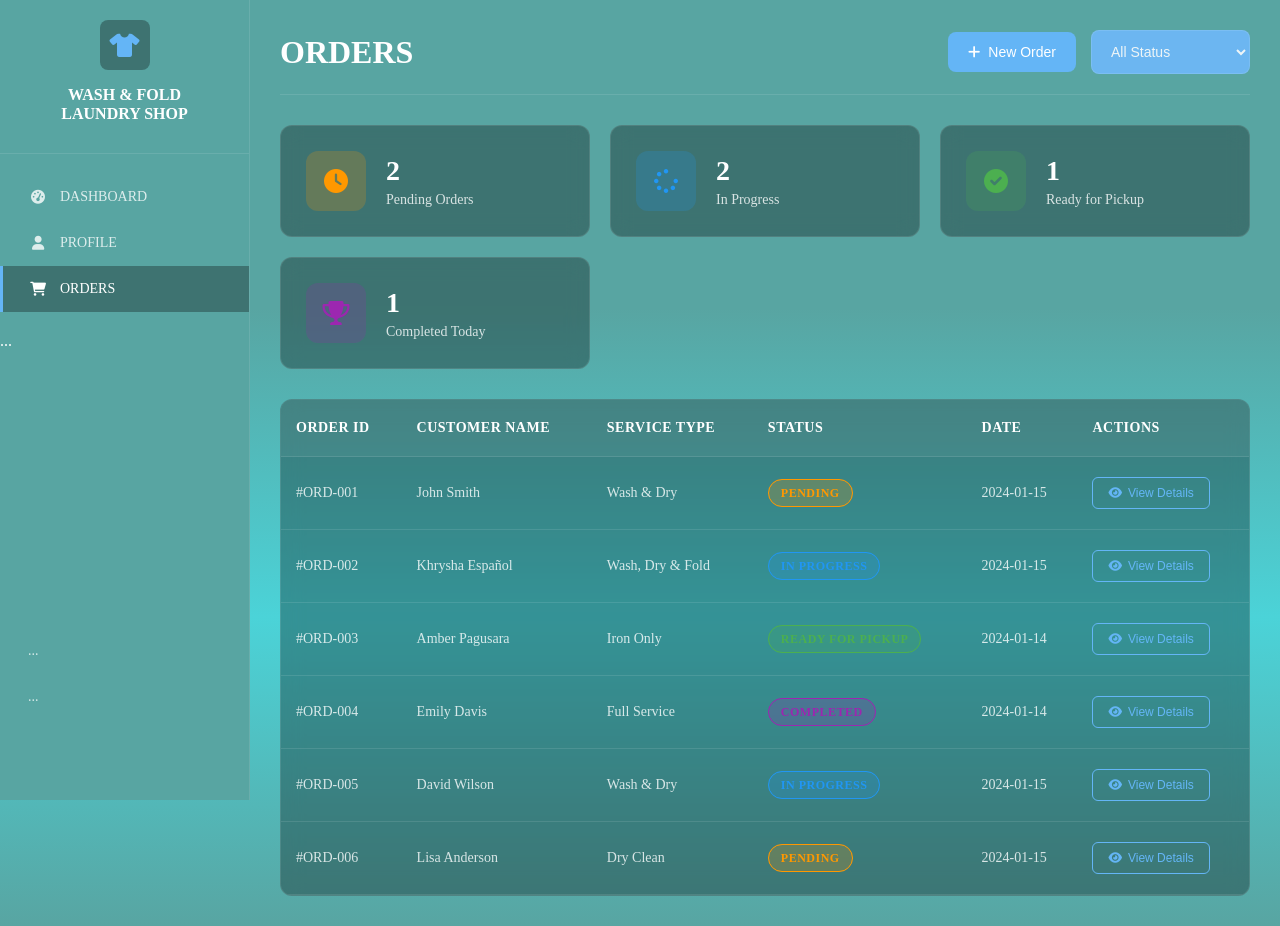
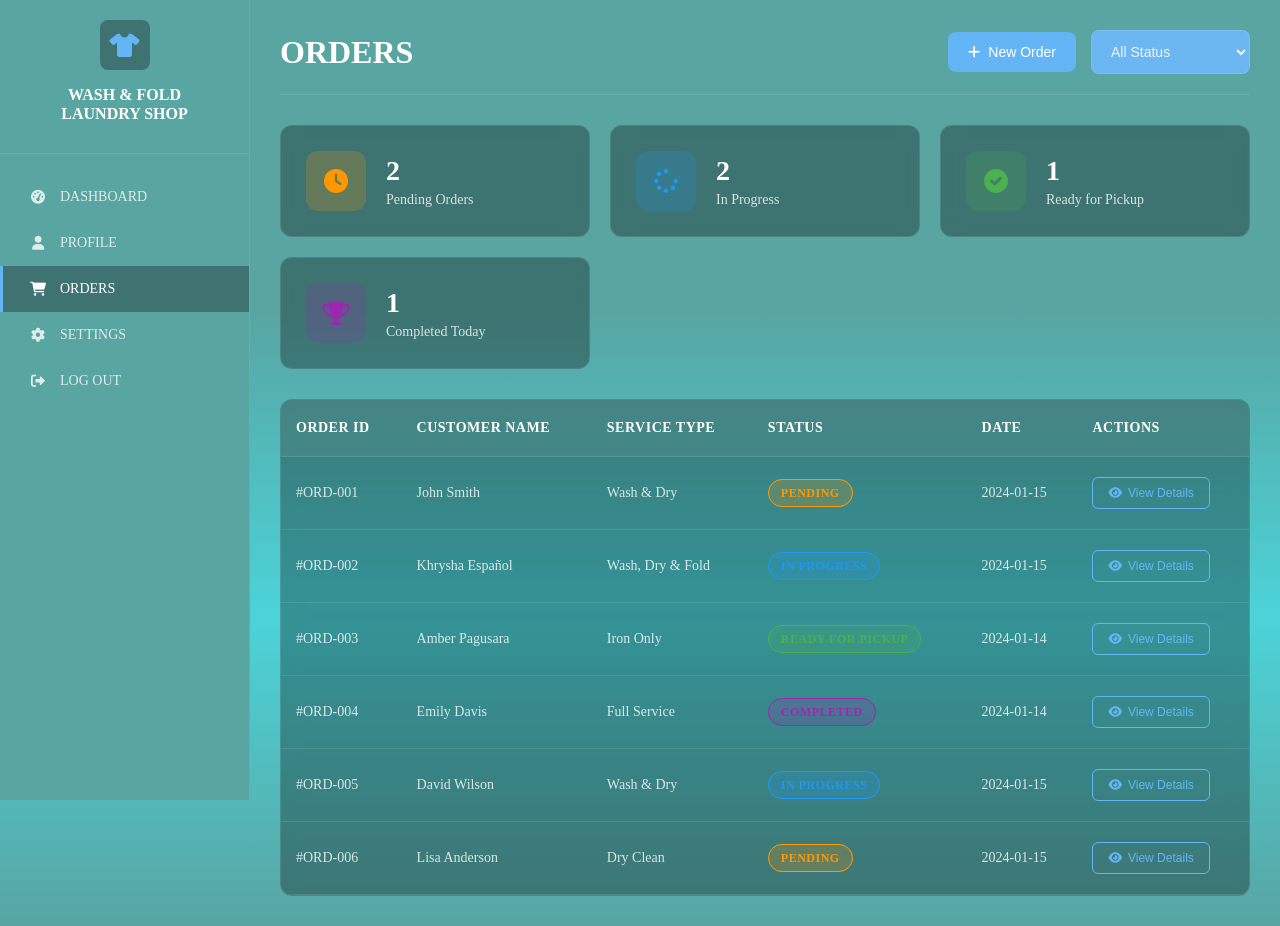
Before and after one commit to KhryshaEspanol-UCM/Laundry_System, a plain HTML site: page orders.html in a window 1280 px wide. Drawn offline with Linux system fonts and the light colour scheme.

Commit message:
Update orders.html

```diff
--- a/orders.html
+++ b/orders.html
@@ -30,13 +30,19 @@
                         <i class="fas fa-shopping-cart"></i>
                         <span>ORDERS</span>
                     </a>
-<nav class="sidebar-nav">
-  <!-- normal items -->
-  ...
-  <div class="bottom-group">
-    <a href="settings.html" class="nav-item">...</a>
-    <a href="mainpage.html" class="nav-item logout">...</a>
-  </div>
+            <!-- Bottom Links -->
+            <div class="space-y-3 pb-4">
+                <!-- Settings link -->
+                <a href="settings.html" class="nav-item flex items-center space-x-3 p-3 rounded-xl hover:bg-secondary/20 transition duration-150 text-text-light">
+                    <i class="fas fa-cog nav-icon text-xl"></i>
+                    <span class="bottom-link-text">SETTINGS</span>
+                </a>
+                <!-- Log Out link -->
+                <a href="mainpage.html" class="nav-item flex items-center space-x-3 p-3 rounded-xl hover:bg-secondary/20 transition duration-150 text-text-light">
+                    <i class="fas fa-sign-out-alt nav-icon text-xl"></i>
+                    <span class="bottom-link-text">LOG OUT</span>
+                </a>
+            </div>
 </nav>
             </aside>
 
```
